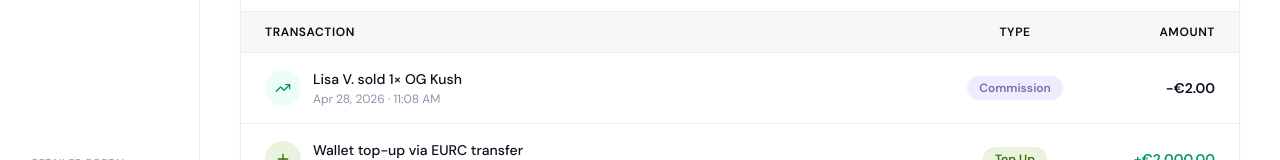
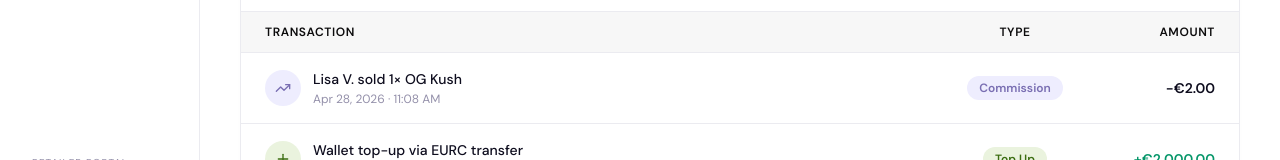
Before and after one commit to Moongrow-Technologies/Retailer-Portal, a React (Vite) app: page /wallet in a window 1280 px wide. Shown: the part 554-714 px from the top of the page. Built offline with nearby package versions, Linux system fonts and the light colour scheme; no server answers.

Commit message:
File changes

```diff
--- a/src/components/wallet/TransactionHistory.jsx
+++ b/src/components/wallet/TransactionHistory.jsx
@@ -124,9 +124,10 @@ export default function TransactionHistory({ transactions }) {
                 <div className="flex items-center gap-3 min-w-0">
                   <div className={cn(
                     "w-9 h-9 rounded-full flex items-center justify-center flex-shrink-0",
-                    tx.type === 'commission' ? "bg-emerald-50"
+                    tx.type === 'commission' ? "bg-[#EEEDFE]"
                     : tx.type === 'bonus_payout' ? "bg-[#FEF0EA]"
                     : tx.type === 'top_up' ? "bg-[#EAF3DE]"
+                    : tx.type === 'budget_commit' || tx.type === 'budget_release' ? "bg-[#E6F1FB]"
                     : "bg-[#F4F3FA]"
                   )}>
                     {tx.type === 'budget_commit' || tx.type === 'budget_release' ? (
@@ -136,10 +137,7 @@ export default function TransactionHistory({ transactions }) {
                     ) : tx.type === 'top_up' ? (
                       <Plus className="w-4 h-4 text-[#3B6D11]" />
                     ) : (
-                      <TrendingUp className={cn(
-                        "w-4 h-4",
-                        tx.type === 'commission' ? "text-emerald-600" : "text-[#796EB2]"
-                      )} />
+                      <TrendingUp className="w-4 h-4 text-[#796eb2]" />
                     )}
                   </div>
                   <div className="min-w-0">
```
